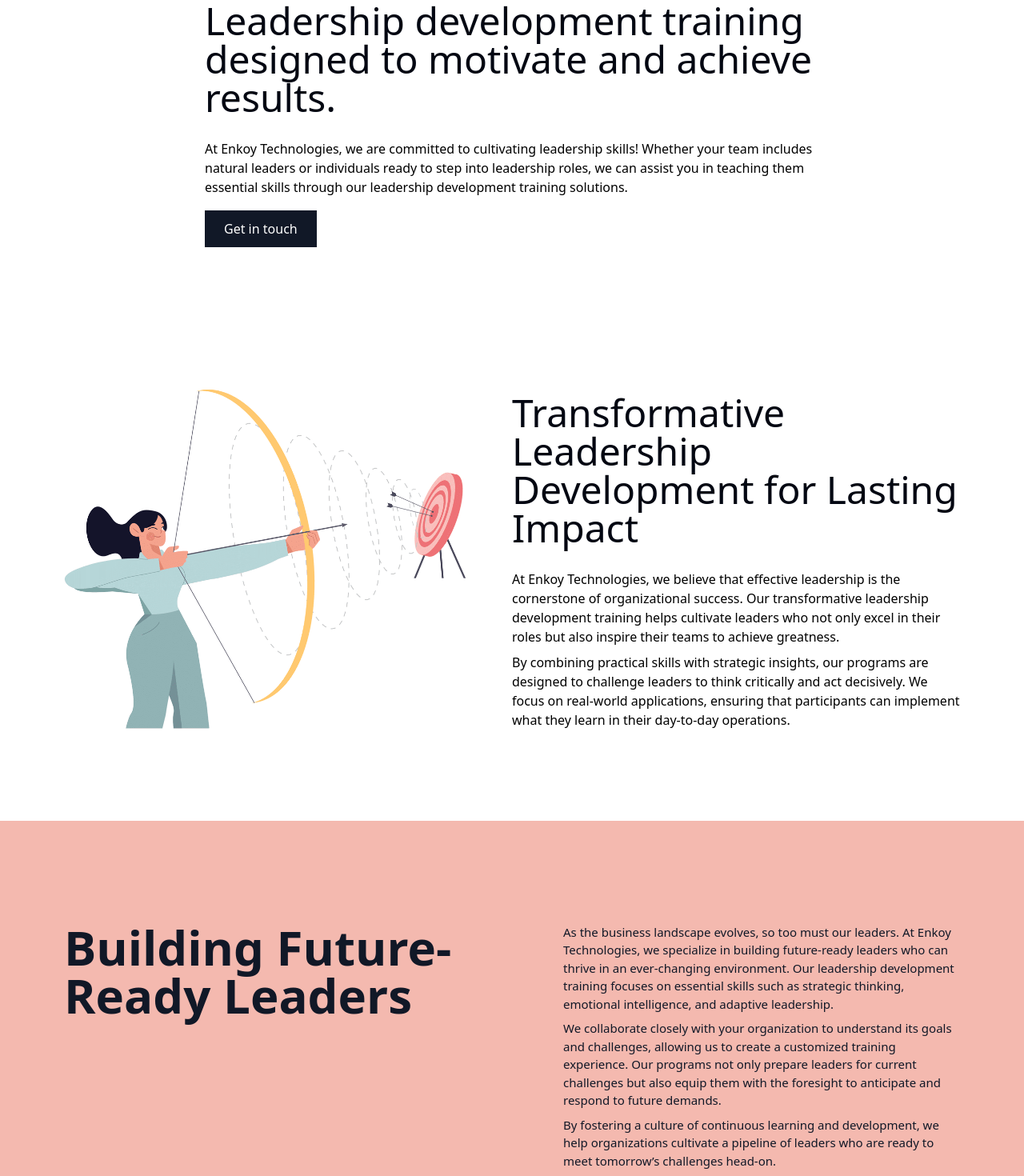
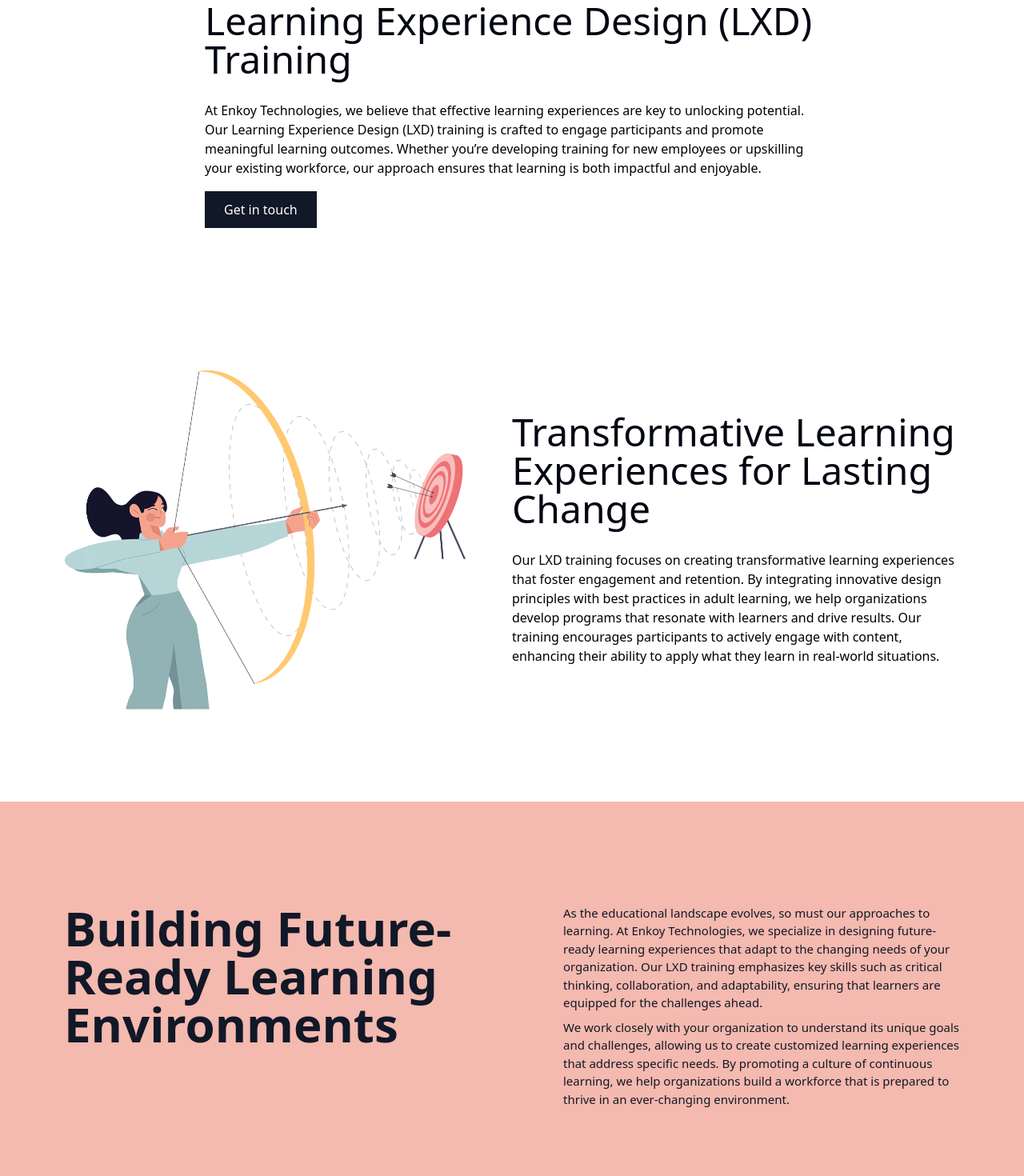
Before and after one commit to BereketTeshome/Enkoy-Technologies, a React (Vite) app in the folder client/: page /corporate-training/learning-experience in a window 1280 px wide. Shown: the part 340-1810 px from the top of the page at 80% size. Built offline with nearby package versions, Linux system fonts and the light colour scheme.

Commit message:
added learning-experience page

```diff
--- a/client/src/components/corporateTraining/FAQSection.jsx
+++ b/client/src/components/corporateTraining/FAQSection.jsx
@@ -19,27 +19,18 @@
         <span className="icon text-2xl">{isOpen ? "−" : "+"}</span>
       </div>
       {isOpen && (
-        <div className="faq-content mt-2 text-gray-600">
-          <p>{answer}</p>
+        <div className="faq-content mt-2 text-gray-600 *:mb-2">
+          {answer.map((item) => {
+            return <p>{item}</p>;
+          })}
         </div>
       )}
     </div>
   );
 };
 
-const FAQSection = () => {
+const FAQSection = ({ faqData }) => {
   // FAQ data
-  const faqData = [
-    {
-      question: "Tailored Leadership Development for Your Unique Context",
-      answer: `At Enkoy Technologies, our leadership training is intricately designed to resonate with your organization’s specific culture and objectives. We begin by gaining a deep understanding of your mission, vision, values, and goals. This foundational knowledge allows us to craft a corporate leadership development program that aligns seamlessly with your context.We also pay close attention to the desired outcomes of your leadership training. By identifying the specific improvements you want to see in your leaders’ performance, we can create targeted solutions that drive real results. Additionally, we assess your organization’s life cycle stage, recognizing that different phases demand distinct leadership capabilities.`,
-    },
-    {
-      question: "Real-World Challenges in a Controlled Environment",
-      answer:
-        "Our training methodology immerses learners in realistic leadership scenarios, allowing them to experience the challenges leaders face firsthand. Through simulations, we evaluate their performance and gather feedback from various perspectives—team members, supervisors, and customers—to provide comprehensive insights. By confronting your leaders with these authentic challenges, we prepare them to navigate complex situations. Our coaching emphasizes the development of effective change management strategies, equipping them to lead through organizational transformations, technological advancements, and shifts in the economic landscape.",
-    },
-  ];
 
   return (
     <div className="max-w-3xl mx-auto my-10 p-5">
--- a/client/src/pages/corporateTrainingPages/LeadershipDevelopment.jsx
+++ b/client/src/pages/corporateTrainingPages/LeadershipDevelopment.jsx
@@ -1,6 +1,23 @@
 import React from "react";
 import FAQSection from "../../components/corporateTraining/FAQSection";
 const LeadershipDevelopment = () => {
+  const faqData = [
+    {
+      question: "Tailored Leadership Development for Your Unique Context",
+      answer: [
+        `At Enkoy Technologies, our leadership training is intricately designed to resonate with your organization’s specific culture and objectives. We begin by gaining a deep understanding of your mission, vision, values, and goals. This foundational knowledge allows us to craft a corporate leadership development program that aligns seamlessly with your context.`,
+        "We also pay close attention to the desired outcomes of your leadership training. By identifying the specific improvements you want to see in your leaders’ performance, we can create targeted solutions that drive real results. Additionally, we assess your organization’s life cycle stage, recognizing that different phases demand distinct leadership capabilities.",
+      ],
+    },
+    {
+      question: "Real-World Challenges in a Controlled Environment",
+      answer: [
+        "Our training methodology immerses learners in realistic leadership scenarios, allowing them to experience the challenges leaders face firsthand. Through simulations, we evaluate their performance and gather feedback from various perspectives—team members, supervisors, and customers—to provide comprehensive insights.",
+        "By confronting your leaders with these authentic challenges, we prepare them to navigate complex situations. Our coaching emphasizes the development of effective change management strategies, equipping them to lead through organizational transformations, technological advancements, and shifts in the economic landscape.",
+      ],
+    },
+  ];
+  console.log(faqData);
   return (
     <div className="pt-20 ">
       <div className="flex flex-col w-full items-center">
@@ -96,7 +113,7 @@
       <br />
       <div className="md:px-20 sm:px-10 px-5 flex items-center w-full flex-col lg:flex-row">
         <div className="flex-1">
-          <FAQSection />
+          <FAQSection faqData={faqData} />
         </div>
         <div className="flex-1">
           <img
--- a/client/src/pages/corporateTrainingPages/LearningExperience.jsx
+++ b/client/src/pages/corporateTrainingPages/LearningExperience.jsx
@@ -1,6 +1,22 @@
 import React from "react";
 import FAQSection from "../../components/corporateTraining/FAQSection";
 const LearningExperience = () => {
+  const faqData = [
+    {
+      question: "Tailored Leadership Development for Your Unique Context",
+      answer: [
+        `At Enkoy Technologies, our leadership training is intricately designed to resonate with your organization’s specific culture and objectives. We begin by gaining a deep understanding of your mission, vision, values, and goals. This foundational knowledge allows us to craft a corporate leadership development program that aligns seamlessly with your context.`,
+        "We also pay close attention to the desired outcomes of your leadership training. By identifying the specific improvements you want to see in your leaders’ performance, we can create targeted solutions that drive real results. Additionally, we assess your organization’s life cycle stage, recognizing that different phases demand distinct leadership capabilities.",
+      ],
+    },
+    {
+      question: "Real-World Challenges in a Controlled Environment",
+      answer: [
+        "Our training methodology immerses learners in realistic leadership scenarios, allowing them to experience the challenges leaders face firsthand. Through simulations, we evaluate their performance and gather feedback from various perspectives—team members, supervisors, and customers—to provide comprehensive insights.",
+        "By confronting your leaders with these authentic challenges, we prepare them to navigate complex situations. Our coaching emphasizes the development of effective change management strategies, equipping them to lead through organizational transformations, technological advancements, and shifts in the economic landscape.",
+      ],
+    },
+  ];
   return (
     <div className="pt-20 ">
       <div className="flex flex-col w-full items-center">
@@ -11,18 +27,18 @@
             className="w-[70px]"
           />
           <p className="uppercase text-sm font-semibold text-[#FF8689] my-10 ">
-            Leadership development training
+            Enhancing Learning Through Thoughtful Design
           </p>
           <h2 className="text-4xl sm:text-5xl text-gray-950 mb-7">
-            Leadership development training designed to motivate and achieve
-            results.
+            Learning Experience Design (LXD) Training
           </h2>
           <p className="mb-7">
-            At Enkoy Technologies, we are committed to cultivating leadership
-            skills! Whether your team includes natural leaders or individuals
-            ready to step into leadership roles, we can assist you in teaching
-            them essential skills through our leadership development training
-            solutions.
+            At Enkoy Technologies, we believe that effective learning
+            experiences are key to unlocking potential. Our Learning Experience
+            Design (LXD) training is crafted to engage participants and promote
+            meaningful learning outcomes. Whether you’re developing training for
+            new employees or upskilling your existing workforce, our approach
+            ensures that learning is both impactful and enjoyable.
           </p>
           <a href="/contact" className="py-3 px-6 bg-gray-900 text-white">
             Get in touch
@@ -41,21 +57,16 @@
           </div>
           <div className="flex-1">
             <h2 className=" text-3xl sm:text-5xl text-gray-950 mb-7">
-              Transformative Leadership Development for Lasting Impact
+              Transformative Learning Experiences for Lasting Change
             </h2>
             <p className="mb-2">
-              At Enkoy Technologies, we believe that effective leadership is the
-              cornerstone of organizational success. Our transformative
-              leadership development training helps cultivate leaders who not
-              only excel in their roles but also inspire their teams to achieve
-              greatness.
-            </p>
-            <p>
-              By combining practical skills with strategic insights, our
-              programs are designed to challenge leaders to think critically and
-              act decisively. We focus on real-world applications, ensuring that
-              participants can implement what they learn in their day-to-day
-              operations.
+              Our LXD training focuses on creating transformative learning
+              experiences that foster engagement and retention. By integrating
+              innovative design principles with best practices in adult
+              learning, we help organizations develop programs that resonate
+              with learners and drive results. Our training encourages
+              participants to actively engage with content, enhancing their
+              ability to apply what they learn in real-world situations.
             </p>
           </div>
         </div>
@@ -65,28 +76,24 @@
         <div className="w-full flex gap-32 md:px-20 sm:px-10 px-5 py-32 bg-[#F4B9AF] md:flex-row flex-col">
           <div className="flex-1 flex ">
             <h2 className=" inline-block md:text-6xl text-4xl text-gray-900 font-semibold">
-              Building Future-Ready Leaders
+              Building Future-Ready Learning Environments
             </h2>
           </div>
           <div className="flex-1 text-gray-900 text-[15px] *:mb-2">
             <p>
-              As the business landscape evolves, so too must our leaders. At
-              Enkoy Technologies, we specialize in building future-ready leaders
-              who can thrive in an ever-changing environment. Our leadership
-              development training focuses on essential skills such as strategic
-              thinking, emotional intelligence, and adaptive leadership.
+              As the educational landscape evolves, so must our approaches to
+              learning. At Enkoy Technologies, we specialize in designing
+              future-ready learning experiences that adapt to the changing needs
+              of your organization. Our LXD training emphasizes key skills such
+              as critical thinking, collaboration, and adaptability, ensuring
+              that learners are equipped for the challenges ahead.
             </p>
             <p>
-              We collaborate closely with your organization to understand its
-              goals and challenges, allowing us to create a customized training
-              experience. Our programs not only prepare leaders for current
-              challenges but also equip them with the foresight to anticipate
-              and respond to future demands.
-            </p>
-            <p>
-              By fostering a culture of continuous learning and development, we
-              help organizations cultivate a pipeline of leaders who are ready
-              to meet tomorrow’s challenges head-on.
+              We work closely with your organization to understand its unique
+              goals and challenges, allowing us to create customized learning
+              experiences that address specific needs. By promoting a culture of
+              continuous learning, we help organizations build a workforce that
+              is prepared to thrive in an ever-changing environment.
             </p>
           </div>
         </div>
@@ -96,7 +103,7 @@
       <br />
       <div className="md:px-20 sm:px-10 px-5 flex items-center w-full flex-col lg:flex-row">
         <div className="flex-1">
-          <FAQSection />
+          <FAQSection faqData={faqData} />
         </div>
         <div className="flex-1">
           <img
```
